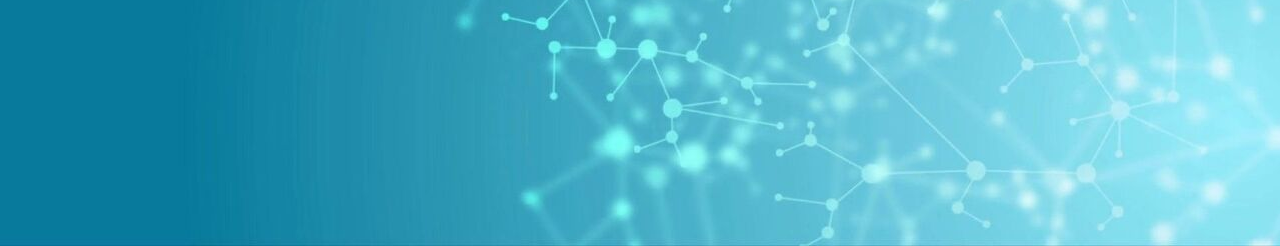
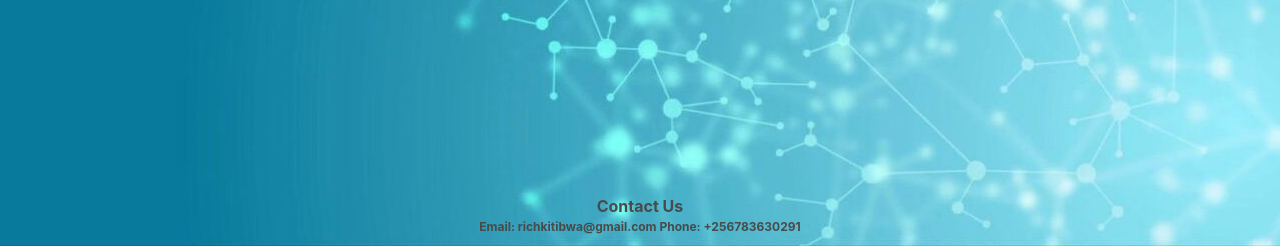
Before and after one commit to RichKitibwa/DiagnoseMe, a Flask app: page / in a window 1280 px wide. Shown: the part 554-800 px from the top of the page. Run offline with Flask 2, Linux system fonts and the light colour scheme.

Commit message:
Add contact information

```diff
--- a/static/css/main.css
+++ b/static/css/main.css
@@ -18,6 +18,25 @@ h2.sign-up {
     color: white;
     font-weight: bold;
 }
+
+.contact {
+    bottom: 0;
+    position: absolute;
+    padding: 10px;
+    text-align: center;
+    width: 100%;
+}
+.contact h3 {
+    color: #4a4a4a;
+    font-weight: bold;
+}
+
+.contact-details {
+    color: #4a4a4a;
+    font-size: 12px;
+    font-weight: bold;
+}
+
 .container patient {
     background-color: #1d6d86;
 }
--- a/templates/base.html
+++ b/templates/base.html
@@ -53,6 +53,13 @@
                     </div>
                 </div>
             </nav>
+
+        </div>
+        <div class="contact">
+            <h3>
+                Contact Us
+            </h3>
+            <p class="contact-details">Email: richkitibwa@gmail.com  Phone: +256783630291</p>
         </div>
     <div class="hero-body">
        <div class="container level-left">
```
